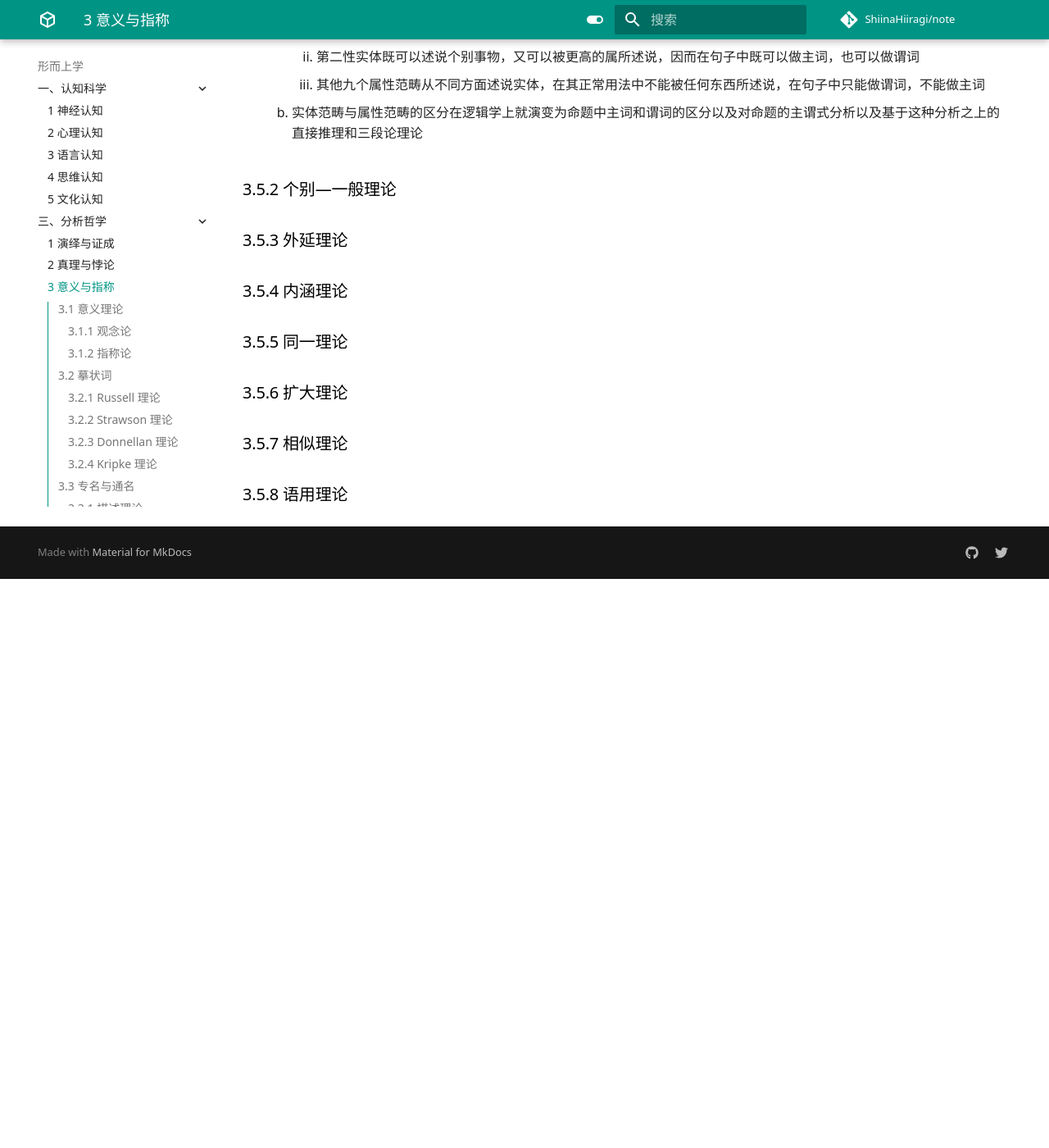
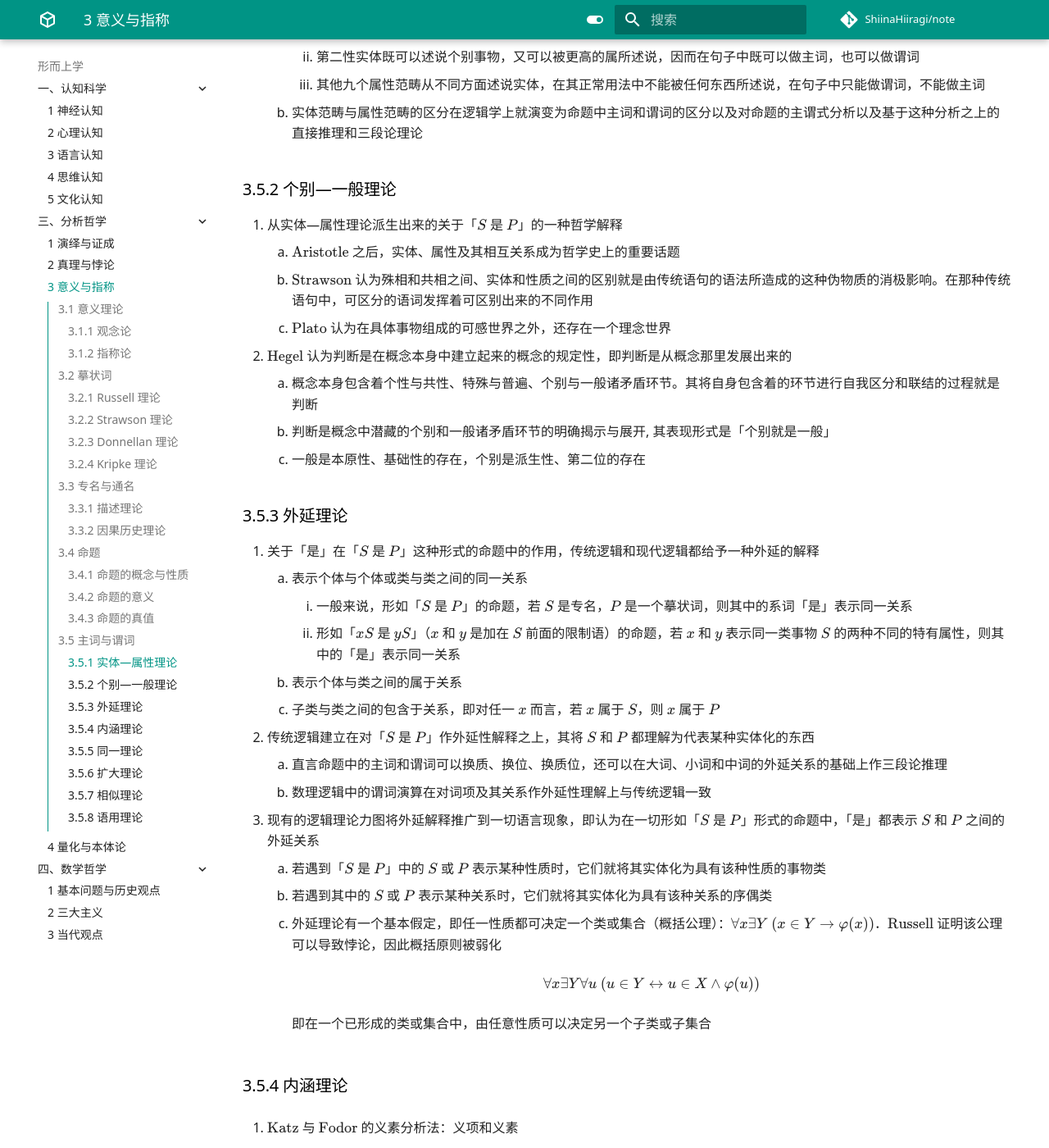
Before and after one commit to ShiinaHiiragi/note, an MkDocs documentation site: the page built from docs/meta/logic/mean.md, in a window 1280 px wide and 1400 px high, scrolled down 14102 px. Shown: the whole window at 82% size. Built offline with MkDocs 1.6.1 and Material for MkDocs 9.7.7, drawn with Linux system fonts in a browser that asks for light colours; comment, search, counter and statistics services are not loaded; before the commit the page ends 14808 px from its top, so only the background shows below that; some of the changed text lies outside the part shown.

Commit message:
fix in be

```diff
--- a/docs/assets/config.css
+++ b/docs/assets/config.css
@@ -71,3 +71,8 @@ mjx-utext[variant="sans-serif"] {
   font-family: "Noto Sans", "Noto Sans SC" !important;
   font-size: 0.8rem !important;
 }
+
+div.admonition.note mjx-utext[variant="sans-serif"] {
+  font-family: "Noto Sans", "Noto Sans SC" !important;
+  font-size: 0.64rem !important;
+}
--- a/docs/meta/logic/mean.md
+++ b/docs/meta/logic/mean.md
@@ -369,10 +369,66 @@
     2. 实体范畴与属性范畴的区分在逻辑学上就演变为命题中主词和谓词的区分以及对命题的主谓式分析以及基于这种分析之上的直接推理和三段论理论
 
 ### 3.5.2 个别—一般理论
+1. 从实体—属性理论派生出来的关于「$S$ 是 $P$」的一种哲学解释
+    1. $\text{Aristotle}$ 之后，实体、属性及其相互关系成为哲学史上的重要话题
+    2. $\text{Strawson}$ 认为殊相和共相之间、实体和性质之间的区别就是由传统语句的语法所造成的这种伪物质的消极影响。在那种传统语句中，可区分的语词发挥着可区别出来的不同作用
+    3. $\text{Plato}$ 认为在具体事物组成的可感世界之外，还存在一个理念世界
+2. $\text{Hegel}$ 认为判断是在概念本身中建立起来的概念的规定性，即判断是从概念那里发展出来的
+    1. 概念本身包含着个性与共性、特殊与普遍、个别与一般诸矛盾环节。其将自身包含着的环节进行自我区分和联结的过程就是判断
+    2. 判断是概念中潜藏的个别和一般诸矛盾环节的明确揭示与展开, 其表现形式是「个别就是一般」
+    3. 一般是本原性、基础性的存在，个别是派生性、第二位的存在
 
 ### 3.5.3 外延理论
+1. 关于「是」在「$S$ 是 $P$」这种形式的命题中的作用，传统逻辑和现代逻辑都给予一种外延的解释
+    1. 表示个体与个体或类与类之间的同一关系
+        1. 一般来说，形如「$S$ 是 $P$」的命题，若 $S$ 是专名，$P$ 是一个摹状词，则其中的系词「是」表示同一关系
+        2. 形如「$xS$ 是 $yS$」（$x$ 和 $y$ 是加在 $S$ 前面的限制语）的命题，若 $x$ 和 $y$ 表示同一类事物 $S$ 的两种不同的特有属性，则其中的「是」表示同一关系
+    2. 表示个体与类之间的属于关系
+    3. 子类与类之间的包含于关系，即对任一 $x$ 而言，若 $x$ 属于 $S$，则 $x$ 属于 $P$
+2. 传统逻辑建立在对「$S$ 是 $P$」作外延性解释之上，其将 $S$ 和 $P$ 都理解为代表某种实体化的东西
+    1. 直言命题中的主词和谓词可以换质、换位、换质位，还可以在大词、小词和中词的外延关系的基础上作三段论推理
+    2. 数理逻辑中的谓词演算在对词项及其关系作外延性理解上与传统逻辑一致
+3. 现有的逻辑理论力图将外延解释推广到一切语言现象，即认为在一切形如「$S$ 是 $P$」形式的命题中，「是」都表示 $S$ 和 $P$ 之间的外延关系
+    1. 若遇到「$S$ 是 $P$」中的 $S$ 或 $P$ 表示某种性质时，它们就将其实体化为具有该种性质的事物类
+    2. 若遇到其中的 $S$ 或 $P$ 表示某种关系时，它们就将其实体化为具有该种关系的序偶类
+    3. 外延理论有一个基本假定，即任一性质都可决定一个类或集合（概括公理）：$\forall x\exists Y \ (x \in Y \to \varphi(x))$．$\text{Russell}$ 证明该公理可以导致悖论，因此概括原则被弱化
+
+        $$
+        \forall x \exists Y \forall u \ (u\in Y \leftrightarrow u \in X \wedge \varphi(u))
+        $$
+
+        即在一个已形成的类或集合中，由任意性质可以决定另一个子类或子集合
 
 ### 3.5.4 内涵理论
+1. $\text{Katz}$ 与 $\text{Fodor}$ 的义素分析法：义项和义素
+    1. 义项是与语词大致相应的语义单位。一个单义词就是一个义项，多义词包括若干个义项
+    2. 义项不是一个不可分析的整体，而是可以分析为由一些最基本的语义单位——义素组合而成的
+
+        !!! note "义项与义素的举例"
+            在现代语义学中,一般用 $+$ 或 $-$ 表示某个义素的有无
+
+            - 父亲：$[+$ 人 $+$ 男性 $+$ 长辈 $+$ 直系亲属$]$
+            - 母亲：$[+$ 人 $-$ 男性 $+$ 长辈 $+$ 直系亲属$]$
+            - 儿子：$[+$ 人 $+$ 男性 $-$ 长辈 $+$ 直系亲属$]$
+            - 女儿：$[+$ 人 $-$ 男性 $-$ 长辈 $+$ 直系亲属$]$
+
+2. 词项间关系
+    1. 如果两个词项具有完全相同或基本相同的义素，则它们就具有同义关系，后者包括等义关系和近义关系
+    2. 如果两个词项的其中一个的义素多于另一个，或一个的全部义素都包括在另一个的义素之中，则其间具有上下义关系。义素多的称作下义词，义素少的称作上义词
+    3. 如果两个词项包含有相反的义素，则其间具有反义关系且互为反义词
+    4. 从外延的角度而言，有上下义关系的词项之间具有属种关系。其中义素少的上义词具有较大的外延，是「属词项」；义素多的下义词具有较小的外延，是「种词项」
+3. 语义场：属义素相同的各个词项的集合
+    1. 任意两个语义场，如果其中一个的各个词项都是另一个语义场中某个词项的下义词，则前者就是后者的子语义场
+    2. 汉语中有五个最基本的语义场
+        1. 实体义场：包括所有指称人或事物的义项
+        2. 表述义场：包括行为、状态、特征、关系四个子义场
+        3. 时间义场：包括绝对时间与相对时间两个对立的子义场
+        4. 空间义场：有方向、方位、地区等子义场
+        5. 数量义场：有基数、序数、分数、名量、动量等子义场
+
+        处于同一个义场中的词项属义素相同，其差异主要在于种义素方面
+
+    3. 根据种义素所表现出的不同特点，同一个义场中的词项可以有三种不同的关系：反义关系、同义关系和并列关系
 
 ### 3.5.5 同一理论
 
```
